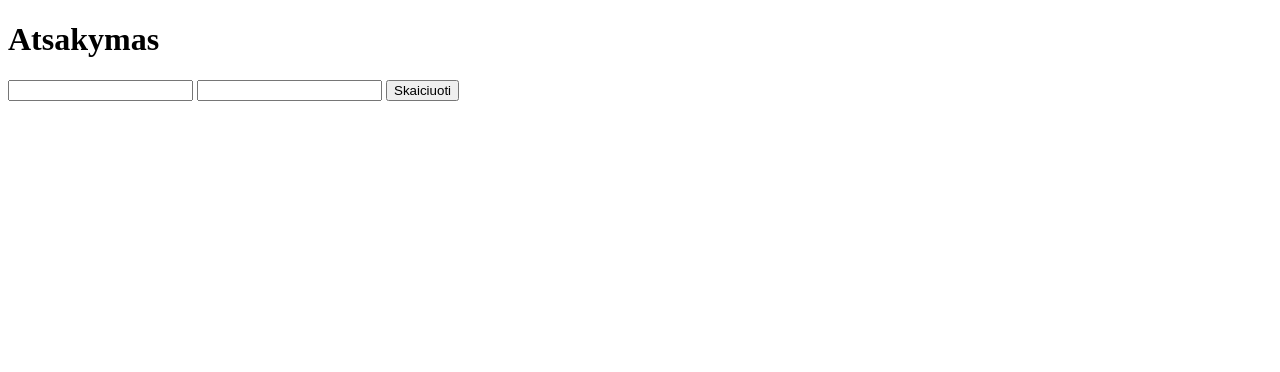
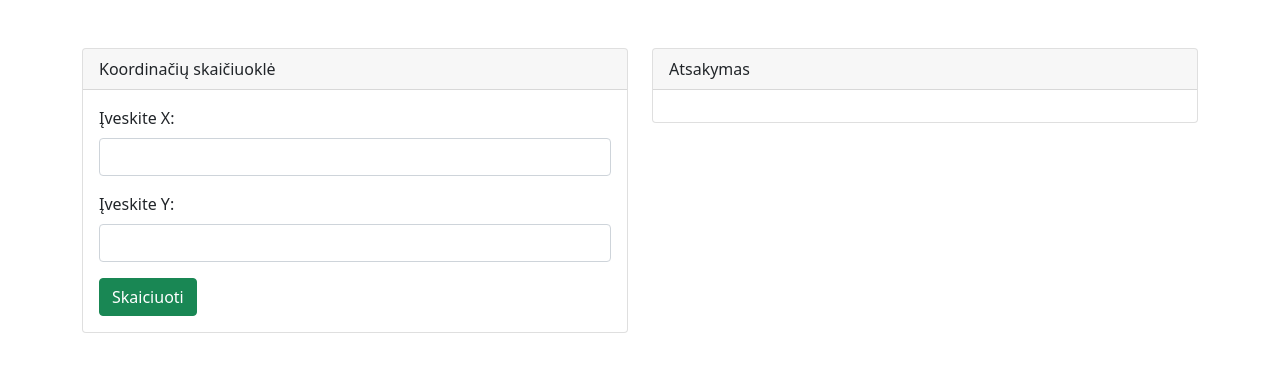
Before and after one commit to GediminasGricius/BIT-18GR-Angular, a plain HTML site: page puslapisSkaiciuokle/index.html in a window 1280 px wide. Drawn offline with nearby package versions, Linux system fonts and the light colour scheme.

Commit message:
bootstrap

```diff
--- a/puslapisSkaiciuokle/app.js
+++ b/puslapisSkaiciuokle/app.js
@@ -11,12 +11,12 @@ let taskas = {
     y: 5
 };
 const fSuskaiciuoti = () => {
+    taskas.x = +inX.value;
+    taskas.y = +inY.value;
     if (output != null) {
         output.innerHTML = "Atsakymas: " + distance(taskas);
     }
 };
 if (btSkaiciuoti != null) {
-    taskas.x = +inX.value;
-    taskas.y = +inY.value;
     btSkaiciuoti.onclick = fSuskaiciuoti;
 }
--- a/puslapisSkaiciuokle/index.html
+++ b/puslapisSkaiciuokle/index.html
@@ -5,14 +5,41 @@
     <meta http-equiv="X-UA-Compatible" content="IE=edge">
     <meta name="viewport" content="width=device-width, initial-scale=1.0">
     <title>Document</title>
-
+    <link href="https://cdn.jsdelivr.net/npm/bootstrap@5.1.3/dist/css/bootstrap.min.css" rel="stylesheet" integrity="sha384-1BmE4kWBq78iYhFldvKuhfTAU6auU8tT94WrHftjDbrCEXSU1oBoqyl2QvZ6jIW3" crossorigin="anonymous">
 </head>
 <body>
-    <h1>Atsakymas</h1>
-    <input type="number" id="var_x" value="">
-    <input type="number" id="var_y" value="">
-    <button type="button" id="skaiciuoti">Skaiciuoti</button>
-    <div id="atsakymas"></div>
+    <div class="container">
+        <div class="row" >
+            <div class="col-md-6">
+                <div class="card  mt-5">
+                    <div class="card-header">
+                        Koordinačių skaičiuoklė
+                    </div>
+                    <div class="card-body">
+                        <div class="mb-3">
+                            <label class="form-label">Įveskite X:</label>
+                            <input type="number" id="var_x" value="" class="form-control">
+                        </div>
+                        <div class="mb-3">
+                            <label class="form-label">Įveskite Y:</label>
+                            <input type="number" id="var_y" value="" class="form-control">
+                        </div>
+                        <button type="button" id="skaiciuoti" class="btn btn-success">Skaiciuoti</button>
+                    </div>
+                </div>
+            </div>
+            <div class="col-md-6">
+                <div class="card  mt-5">
+                    <div class="card-header">Atsakymas</div>
+                    <div class="card-body">
+                        <div id="atsakymas"></div>
+                    </div>
+                </div>
+            </div>
+        </div>
+    </div>
+
+
 
     <script src="app.js"></script>
 </body>
```
Also changed, not shown: puslapisSkaiciuokle/app.ts (+2 -6 lines).
